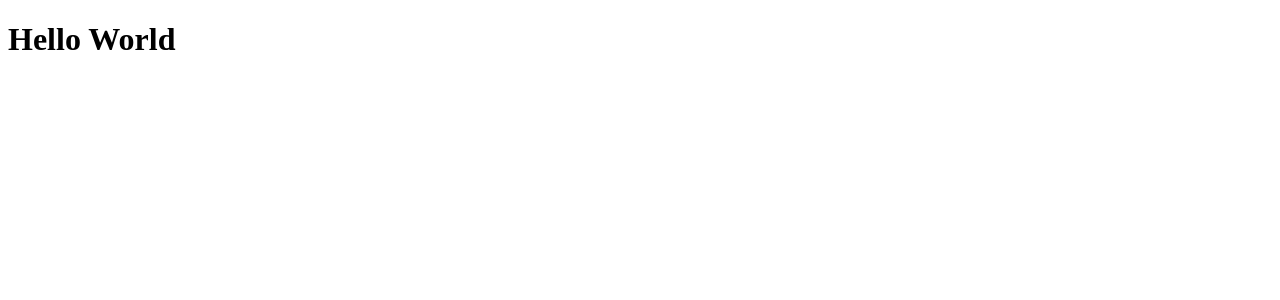
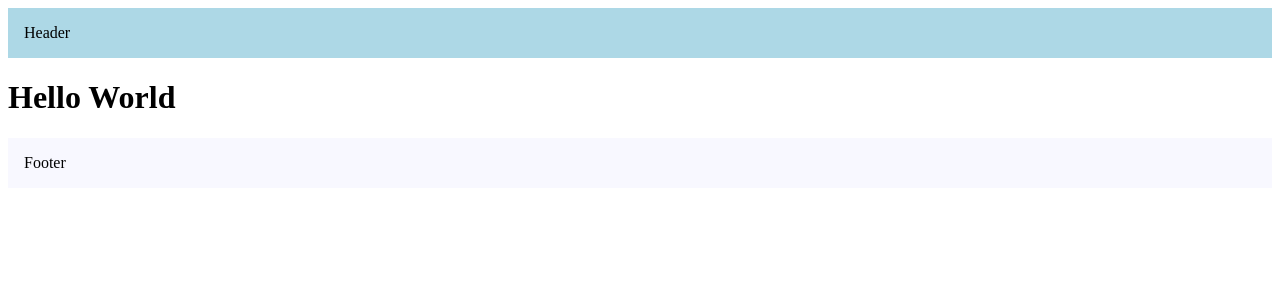
Before and after one commit to Rishi004/next-js-14-features-exploration, a Next.js app: page / in a window 1280 px wide. Shown: the top 300 px of the page. Built offline with nearby package versions, Linux system fonts and the light colour scheme.

Commit message:
layout - header- footer

```diff
--- a/src/app/layout.tsx
+++ b/src/app/layout.tsx
@@ -10,7 +10,25 @@
 }) {
     return (
         <html lang="en">
-            <body>{children}</body>
+            <body>
+                <header
+                    style={{
+                        backgroundColor: "lightblue",
+                        padding: "1rem"
+                    }}
+                >
+                    Header
+                </header>
+                {children}
+                <footer
+                    style={{
+                        backgroundColor: "ghostwhite",
+                        padding: "1rem"
+                    }}
+                >
+                    Footer
+                </footer>
+            </body>
         </html>
     );
 }
```
